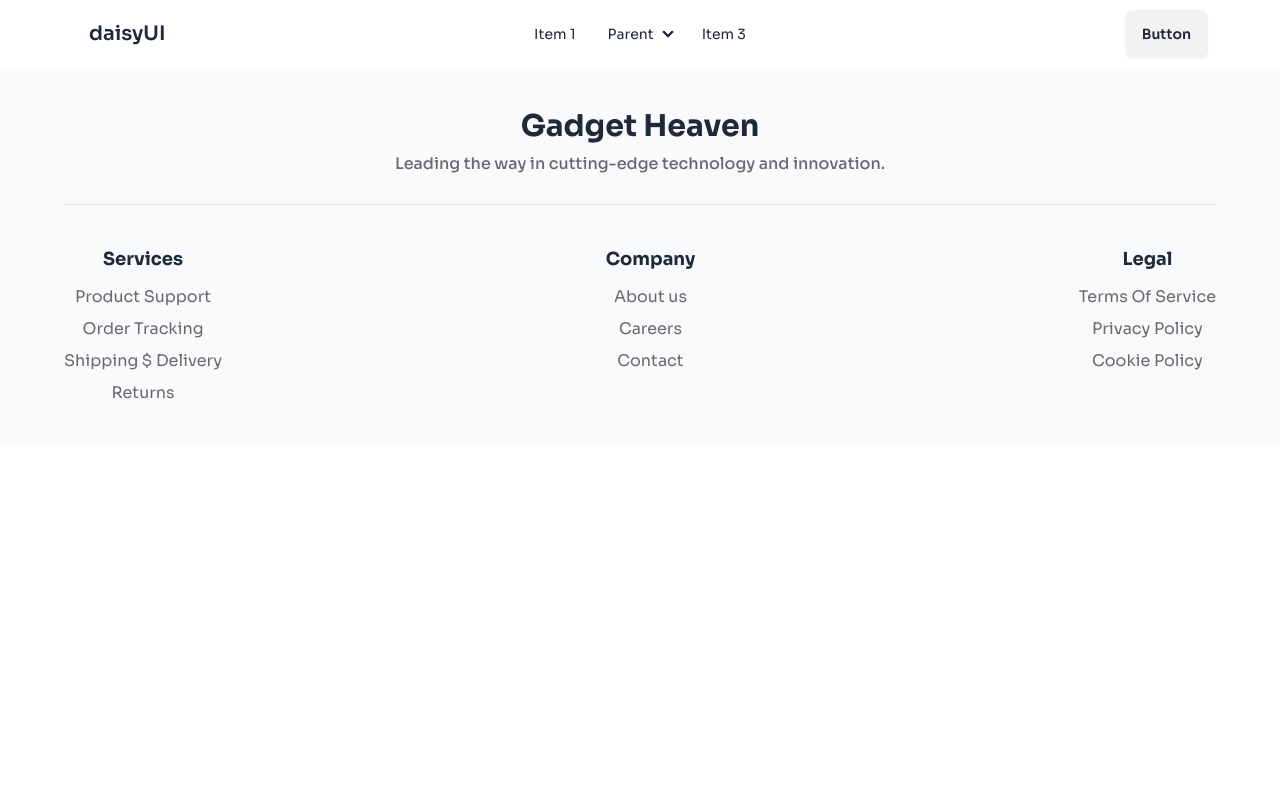
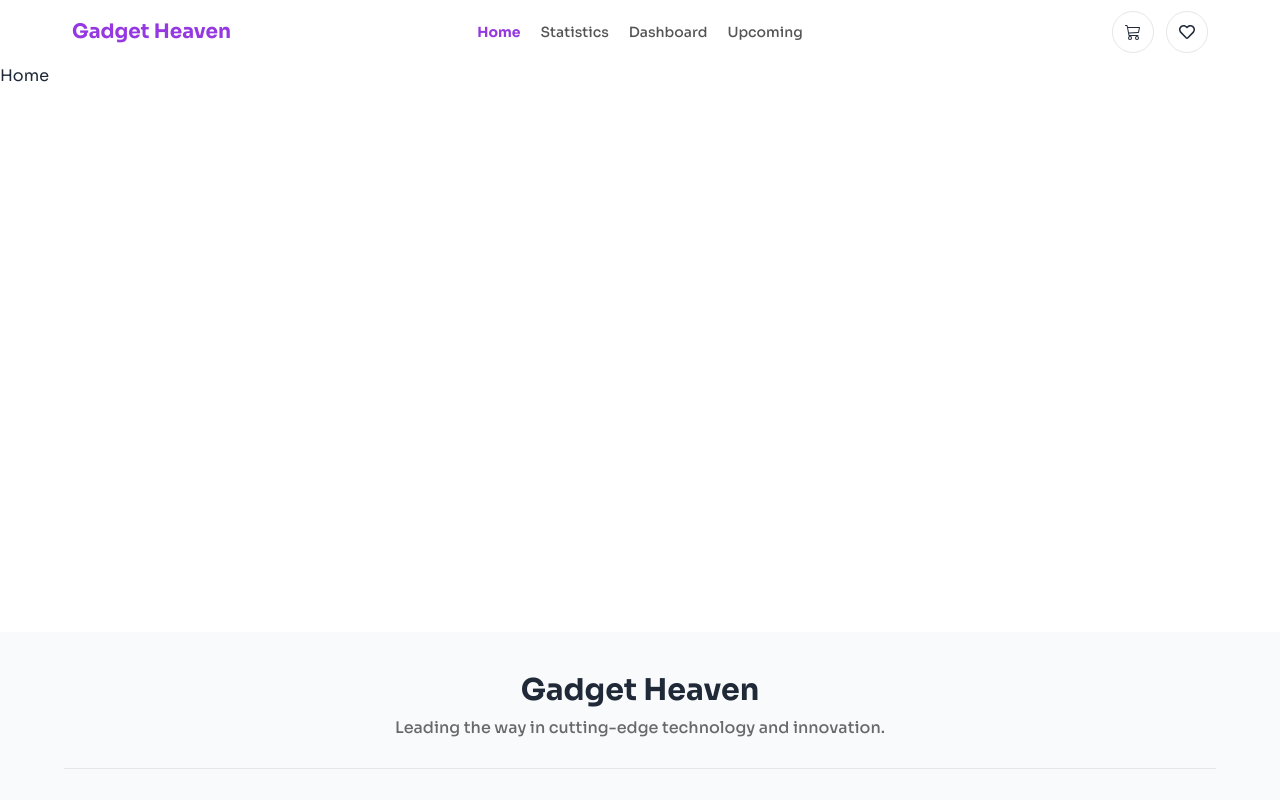
Before and after one commit to mehedi20695/gadget-heaven-assignment-08, a React (Vite) app: page / in a window 1280 px wide. Shown: the top 800 px of the page. Built offline with nearby package versions, Linux system fonts and the light colour scheme.

Commit message:
completed navbar section

```diff
--- a/index.html
+++ b/index.html
@@ -3,7 +3,7 @@
 
 <head>
   <meta charset="UTF-8" />
-  <link rel="icon" type="image/svg+xml" href="/vite.svg" />
+  <link rel="icon" href="./src/assets/favicon-16x16.png" type="image/x-icon">
   <meta name="viewport" content="width=device-width, initial-scale=1.0" />
   <title>Gadget | Heaven</title>
   <!-- sora font cdn -->
--- a/package.json
+++ b/package.json
@@ -14,8 +14,9 @@
     "match-sorter": "^7.0.0",
     "react": "^18.3.1",
     "react-dom": "^18.3.1",
+    "react-icons": "^5.3.0",
     "react-router-dom": "^6.27.0",
-    "sort-by": "^1.2.0"
+    "sort-by": "^0.0.2"
   },
   "devDependencies": {
     "@eslint/js": "^9.13.0",
--- a/src/components/Footer.jsx
+++ b/src/components/Footer.jsx
@@ -7,7 +7,7 @@ const Footer = () => {
                     <p className="font-medium text-[#09080F99] pb-5">Leading the way in cutting-edge technology and innovation.</p>
                     <hr />
                 </div>
-                <div className="md:flex md:justify-between">
+                <div className="md:flex md:justify-center gap-40">
                     <div className="text-center space-y-2">
                         <h6 className="font-bold text-lg mb-3">Services</h6>
                         <p><a className="link link-hover text-[#09080F99]">Product Support</a></p>
--- a/src/components/Navbar.jsx
+++ b/src/components/Navbar.jsx
@@ -1,5 +1,10 @@
+import { NavLink } from "react-router-dom";
+import { BsCart3 } from "react-icons/bs";
+import { FaRegHeart } from "react-icons/fa";
+
 const Navbar = () => {
     return (
+        <div>
             <div className="navbar bg-base-100 max-w-6xl mx-auto">
                 <div className="navbar-start">
                     <div className="dropdown">
@@ -20,36 +25,52 @@ const Navbar = () => {
                         <ul
                             tabIndex={0}
                             className="menu menu-sm dropdown-content bg-base-100 rounded-box z-[1] mt-3 w-52 p-2 shadow">
-                        <li><a>Item 1</a></li>
-                        <li>
-                            <a>Parent</a>
-                            <ul className="p-2">
-                                <li><a>Submenu 1</a></li>
-                                <li><a>Submenu 2</a></li>
-                            </ul>
-                        </li>
-                        <li><a>Item 3</a></li>
+                            <NavLink to='/' className={({ isActive }) =>
+                                `font-bold ${isActive ? 'text-[#9538E2]' : 'hover:text-[#9538E2] text-[#0B0B0BB3] font-medium'}`
+                            }>Home</NavLink>
+                            <NavLink to='/statistics' className={({ isActive }) =>
+                                `font-bold ${isActive ? 'text-[#9538E2]' : 'hover:text-[#9538E2] text-[#0B0B0BB3] font-medium'}`
+                            }>Statistics</NavLink>
+                            <NavLink to='/dashboard' className={({ isActive }) =>
+                                `font-bold ${isActive ? 'text-[#9538E2]' : 'hover:text-[#9538E2] text-[#0B0B0BB3] font-medium'}`
+                            }>Dashboard</NavLink>
+                            <NavLink to='/upcoming' className={({ isActive }) =>
+                                `font-bold ${isActive ? 'text-[#9538E2]' : 'hover:text-[#9538E2] text-[#0B0B0BB3] font-medium'}`
+                            }>Upcoming</NavLink>
                         </ul>
                     </div>
-                <a className="btn btn-ghost text-xl">daisyUI</a>
+                    <NavLink to='/' className={({ isActive }) =>
+                        `font-bold text-xl ${isActive ? 'text-[#9538E2]' : 'hover:text-[#9538E2]'}`
+                    }>Gadget Heaven</NavLink>
                 </div>
                 <div className="navbar-center hidden lg:flex">
-                <ul className="menu menu-horizontal px-1">
-                    <li><a>Item 1</a></li>
-                    <li>
-                        <details>
-                            <summary>Parent</summary>
-                            <ul className="p-2">
-                                <li><a>Submenu 1</a></li>
-                                <li><a>Submenu 2</a></li>
-                            </ul>
-                        </details>
-                    </li>
-                    <li><a>Item 3</a></li>
+                    <ul className="menu menu-horizontal space-x-5">
+                        <NavLink to='/' className={({ isActive }) =>
+                            `font-bold ${isActive ? 'text-[#9538E2]' : 'hover:text-[#9538E2] text-[#0B0B0BB3] font-medium'}`
+                        }>Home</NavLink>
+                        <NavLink to='/statistics' className={({ isActive }) =>
+                            `font-bold ${isActive ? 'text-[#9538E2]' : 'hover:text-[#9538E2] text-[#0B0B0BB3] font-medium'}`
+                        }>Statistics</NavLink>
+                        <NavLink to='/dashboard' className={({ isActive }) =>
+                            `font-bold ${isActive ? 'text-[#9538E2]' : 'hover:text-[#9538E2] text-[#0B0B0BB3] font-medium'}`
+                        }>Dashboard</NavLink>
+                        <NavLink to='/upcoming' className={({ isActive }) =>
+                            `font-bold ${isActive ? 'text-[#9538E2]' : 'hover:text-[#9538E2] text-[#0B0B0BB3] font-medium'}`
+                        }>Upcoming</NavLink>
                     </ul>
                 </div>
-            <div className="navbar-end">
-                <a className="btn">Button</a>
+                <div className="navbar-end space-x-3">
+                    <NavLink to="/">
+                        <button className="p-3 border bg-white rounded-full">
+                            <BsCart3></BsCart3>
+                        </button>
+                    </NavLink>
+                    <NavLink to="/">
+                        <button className="p-3 border bg-white rounded-full">
+                            <FaRegHeart></FaRegHeart>
+                        </button>
+                    </NavLink>
+                </div>
             </div>
         </div>
     );
--- a/src/index.css
+++ b/src/index.css
@@ -2,6 +2,10 @@
 @tailwind components;
 @tailwind utilities;
 
-.sora-font{
+.sora-font {
     font-family: "Sora", serif;
 }
+
+html {
+    overflow-y: scroll;
+}
--- a/src/layouts/MainLayout.jsx
+++ b/src/layouts/MainLayout.jsx
@@ -1,3 +1,4 @@
+import { Outlet } from "react-router-dom";
 import Footer from "../components/Footer";
 import Navbar from "../components/Navbar";
 
@@ -7,8 +8,10 @@ const MainLayout = () => {
             {/* Navbar */}
             <Navbar></Navbar>
 
-            {/* Dynamic section */}
-
+            <div className='min-h-[calc(100vh-232px)]'>
+                {/* Dynamic Section */}
+                <Outlet></Outlet>
+            </div>
 
             <Footer></Footer>
             {/* Footer */}
--- /dev/null
+++ b/src/pages/Dashboard.jsx
@@ -0,0 +1,10 @@
+
+const Dashboard = () => {
+    return (
+        <div>
+            <h1>Dashboard</h1>
+        </div>
+    );
+};
+
+export default Dashboard;
--- /dev/null
+++ b/src/pages/ErrorPage.jsx
@@ -0,0 +1,15 @@
+import { Link } from "react-router-dom";
+
+const ErrorPage = () => {
+    return (
+        <div className="text-center space-y-5 py-10">
+            <h1 className="text-5xl font-medium">Page not found.</h1>
+            <p className="pb-5">404</p>
+            <Link to='/'>
+                <button className="btn btn-primary">Home</button>
+            </Link>
+        </div>
+    );
+};
+
+export default ErrorPage;
--- /dev/null
+++ b/src/pages/Home.jsx
@@ -0,0 +1,10 @@
+
+const Home = () => {
+    return (
+        <div>
+            <h1>Home</h1>
+        </div>
+    );
+};
+
+export default Home;
--- /dev/null
+++ b/src/pages/Statistics.jsx
@@ -0,0 +1,10 @@
+
+const Statistics = () => {
+    return (
+        <div>
+            <h1>Statistics</h1>
+        </div>
+    );
+};
+
+export default Statistics;
--- /dev/null
+++ b/src/pages/Upcoming.jsx
@@ -0,0 +1,10 @@
+
+const Upcoming = () => {
+    return (
+        <div>
+            <h1>Upcoming</h1>
+        </div>
+    );
+};
+
+export default Upcoming;
--- a/src/routes/Routes.jsx
+++ b/src/routes/Routes.jsx
@@ -1,10 +1,35 @@
 import {createBrowserRouter} from "react-router-dom";
 import MainLayout from "../layouts/MainLayout";
+import Home from "../pages/home";
+import ErrorPage from "../pages/ErrorPage";
+import Statistics from "../pages/Statistics";
+import Upcoming from "../pages/Upcoming";
+import Dashboard from "../pages/Dashboard";
 
 const routes = createBrowserRouter([
     {
         path: "/",
         element: <MainLayout></MainLayout>,
+        errorElement: <ErrorPage></ErrorPage>,
+        children:[
+            {
+                path: '/',
+                element: <Home></Home>,
+            },
+            {
+                path: '/statistics',
+                element: <Statistics></Statistics>,
+            },
+            {
+                path: '/upcoming',
+                element: <Upcoming></Upcoming>,
+            },
+            {
+                path: '/dashboard',
+                element: <Dashboard></Dashboard>,
+            },
+
+        ]
     },
 ]);
 
```
Also changed, not shown: 1 other file (tests, documents, lock files or other folders). Lines whose indentation alone changed are shown as unchanged.
